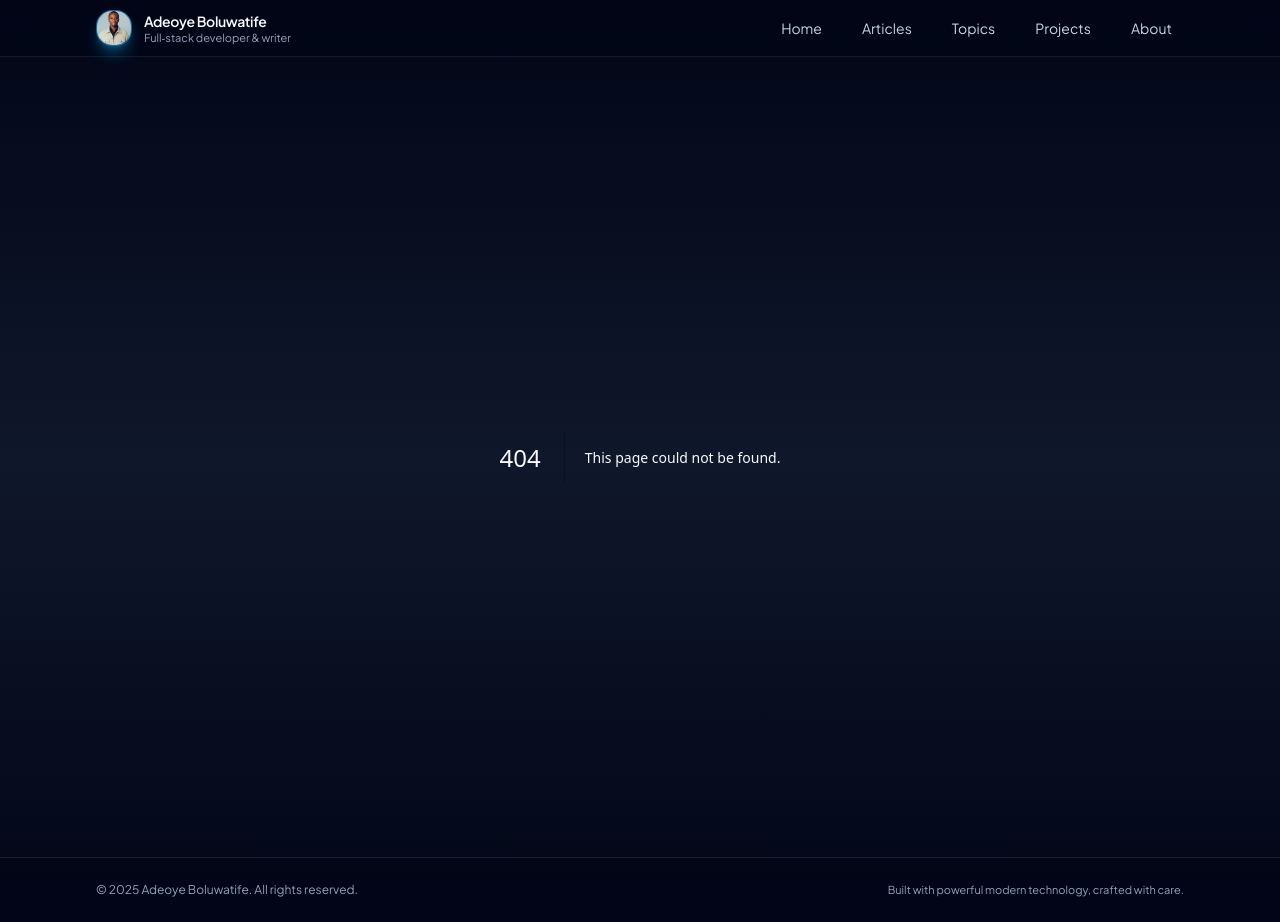
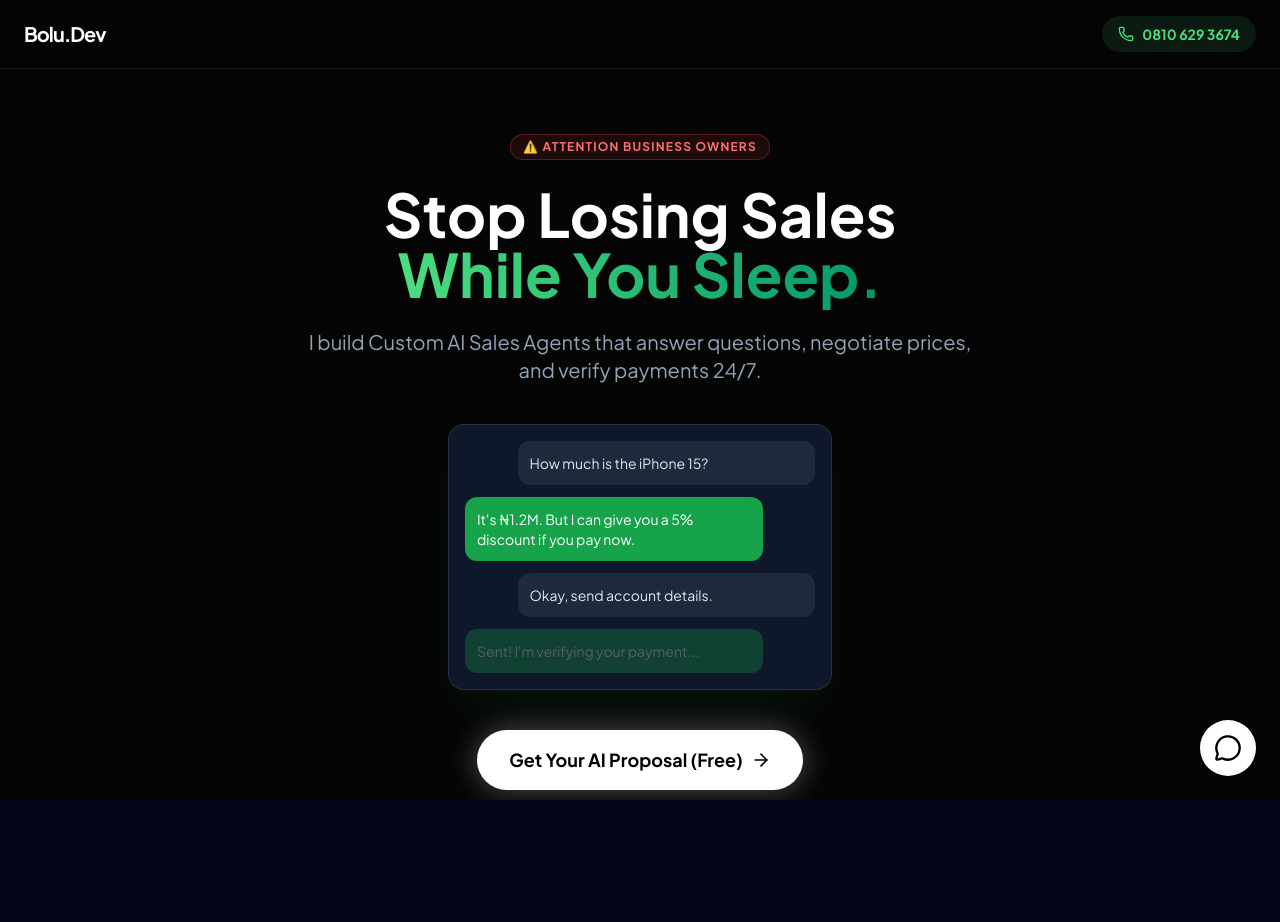
Before and after one commit to boluadeoye/world-class-blog-frontend, a Next.js app: page /ai-offer in a window 1280 px wide. Before the commit this address had no page. After the commit the page ends 800 px from the top, so only its background shows below. Built offline with nearby package versions, Linux system fonts and the light colour scheme.

Commit message:
Feat: Add high-conversion AI Offer landing page for ads

```diff
--- /dev/null
+++ b/src/app/ai-offer/page.js
@@ -0,0 +1,183 @@
+"use client";
+import { useState, useEffect } from "react";
+import { motion } from "framer-motion";
+import { Phone, ShieldAlert, Zap, BrainCircuit, MessageCircle, CheckCircle, ArrowRight } from "lucide-react";
+import Link from "next/link";
+import Image from "next/image";
+
+export default function AIOfferPage() {
+  // Simulated Chat Animation State
+  const [chatStep, setChatStep] = useState(0);
+
+  useEffect(() => {
+    const timer = setInterval(() => {
+      setChatStep((prev) => (prev + 1) % 4);
+    }, 2000);
+    return () => clearInterval(timer);
+  }, []);
+
+  const chatMessages = [
+    { role: "user", text: "How much is the iPhone 15?" },
+    { role: "bot", text: "It's ₦1.2M. But I can give you a 5% discount if you pay now." },
+    { role: "user", text: "Okay, send account details." },
+    { role: "bot", text: "Sent! I'm verifying your payment..." }
+  ];
+
+  return (
+    // Z-INDEX 9999 forces this page to cover the global header/footer (Leaky Bucket Rule)
+    <main className="fixed inset-0 z-[9999] bg-[#050505] text-white overflow-y-auto font-sans selection:bg-green-500/30">
+
+      {/* === SECTION A: MINIMALIST HEADER === */}
+      <nav className="sticky top-0 z-50 bg-[#050505]/90 backdrop-blur-md border-b border-white/10 px-6 py-4 flex justify-between items-center">
+        <div className="font-bold text-xl tracking-tighter">Bolu.Dev</div>
+        <a href="tel:+2348106293674" className="flex items-center gap-2 text-sm font-bold text-green-400 bg-green-400/10 px-4 py-2 rounded-full hover:bg-green-400/20 transition-colors">
+          <Phone size={16} /> 0810 629 3674
+        </a>
+      </nav>
+
+      {/* === SECTION B: HERO (THE HOOK) === */}
+      <section className="px-6 pt-16 pb-20 text-center max-w-4xl mx-auto">
+        <motion.div
+          initial={{ opacity: 0, y: 20 }}
+          animate={{ opacity: 1, y: 0 }}
+          className="inline-block px-3 py-1 mb-6 rounded-full border border-red-500/30 bg-red-500/10 text-red-400 text-xs font-bold uppercase tracking-widest"
+        >
+          ⚠️ Attention Business Owners
+        </motion.div>
+
+        <h1 className="text-4xl md:text-6xl font-bold leading-tight mb-6">
+          Stop Losing Sales <br/>
+          <span className="text-transparent bg-clip-text bg-gradient-to-r from-green-400 to-emerald-600">While You Sleep.</span>
+        </h1>
+
+        <p className="text-slate-400 text-lg md:text-xl mb-10 max-w-2xl mx-auto">
+          I build Custom AI Sales Agents that answer questions, negotiate prices, and verify payments 24/7.
+        </p>
+
+        {/* Simulated Chat Visual */}
+        <div className="max-w-sm mx-auto bg-slate-900 rounded-2xl border border-white/10 p-4 mb-10 shadow-2xl shadow-green-900/20">
+          <div className="space-y-3 text-left text-sm">
+            {chatMessages.map((msg, i) => (
+              <motion.div
+                key={i}
+                initial={{ opacity: 0, x: msg.role === 'user' ? 20 : -20 }}
+                animate={{ opacity: i <= chatStep ? 1 : 0.3, x: 0 }}
+                className={`p-3 rounded-xl max-w-[85%] ${msg.role === 'user' ? 'bg-slate-800 ml-auto text-slate-200' : 'bg-green-600 text-white mr-auto'}`}
+              >
+                {msg.text}
+              </motion.div>
+            ))}
+          </div>
+        </div>
+
+        <a href="#contact" className="inline-flex items-center gap-2 px-8 py-4 bg-white text-black rounded-full font-bold text-lg hover:scale-105 transition-transform shadow-[0_0_30px_rgba(255,255,255,0.3)]">
+          Get Your AI Proposal (Free) <ArrowRight size={20} />
+        </a>
+      </section>
+
+      {/* === SECTION C: PAIN & SOLUTION === */}
+      <section className="px-6 py-20 bg-slate-900/50 border-y border-white/5">
+        <div className="max-w-6xl mx-auto grid grid-cols-1 md:grid-cols-3 gap-8">
+
+          {/* Card 1 */}
+          <div className="p-8 rounded-3xl bg-slate-950 border border-white/5 hover:border-red-500/30 transition-colors">
+            <div className="w-12 h-12 rounded-full bg-red-500/10 flex items-center justify-center text-red-500 mb-6">
+              <ShieldAlert size={24} />
+            </div>
+            <h3 className="text-xl font-bold mb-3">Tired of Fake Alerts?</h3>
+            <p className="text-slate-400 leading-relaxed">
+              My AI integrates with your wallet to verify payments <span className="text-white font-bold">before</span> releasing products. Stop getting scammed.
+            </p>
+          </div>
+
+          {/* Card 2 */}
+          <div className="p-8 rounded-3xl bg-slate-950 border border-white/5 hover:border-amber-500/30 transition-colors">
+            <div className="w-12 h-12 rounded-full bg-amber-500/10 flex items-center justify-center text-amber-500 mb-6">
+              <Zap size={24} />
+            </div>
+            <h3 className="text-xl font-bold mb-3">Missed DM = Missed Sale</h3>
+            <p className="text-slate-400 leading-relaxed">
+              My AI replies in 1 second, day or night. Never lose a customer to a slow response again. Speed kills competition.
+            </p>
+          </div>
+
+          {/* Card 3 */}
+          <div className="p-8 rounded-3xl bg-slate-950 border border-white/5 hover:border-green-500/30 transition-colors">
+            <div className="w-12 h-12 rounded-full bg-green-500/10 flex items-center justify-center text-green-500 mb-6">
+              <BrainCircuit size={24} />
+            </div>
+            <h3 className="text-xl font-bold mb-3">Your Digital Salesman</h3>
+            <p className="text-slate-400 leading-relaxed">
+              Not just a chatbot. It knows your inventory, your prices, and can negotiate deals based on your rules.
+            </p>
+          </div>
+
+        </div>
+      </section>
+
+      {/* === SECTION D: PORTFOLIO PROOF === */}
+      <section className="px-6 py-20 max-w-5xl mx-auto">
+        <h2 className="text-3xl font-bold text-center mb-12">Recent Enterprise Deployments</h2>
+
+        <div className="grid grid-cols-1 md:grid-cols-2 gap-8">
+          {/* Project 1 */}
+          <div className="group relative aspect-video bg-slate-900 rounded-2xl overflow-hidden border border-white/10">
+            <div className="absolute inset-0 flex items-center justify-center bg-slate-800">
+              <span className="text-slate-600 font-mono text-xs">PROJECT_SCREENSHOT_1</span>
+            </div>
+            <div className="absolute bottom-0 left-0 w-full p-6 bg-gradient-to-t from-black to-transparent">
+              <h3 className="font-bold text-lg">The E-Learning Citadel</h3>
+              <p className="text-slate-300 text-sm">Full-stack educational platform.</p>
+            </div>
+          </div>
+
+          {/* Project 2 */}
+          <div className="group relative aspect-video bg-slate-900 rounded-2xl overflow-hidden border border-white/10">
+            <div className="absolute inset-0 flex items-center justify-center bg-slate-800">
+              <span className="text-slate-600 font-mono text-xs">PROJECT_SCREENSHOT_2</span>
+            </div>
+            <div className="absolute bottom-0 left-0 w-full p-6 bg-gradient-to-t from-black to-transparent">
+              <h3 className="font-bold text-lg">Nexus-Commerce</h3>
+              <p className="text-slate-300 text-sm">Multi-vendor architecture.</p>
+            </div>
+          </div>
+        </div>
+      </section>
+
+      {/* === SECTION F: THE CLOSE (CTA) === */}
+      <section id="contact" className="px-6 py-24 bg-green-900/10 border-t border-green-500/20 text-center">
+        <div className="max-w-2xl mx-auto">
+          <h2 className="text-3xl md:text-5xl font-bold mb-6">Ready to Automate Your Business?</h2>
+          <p className="text-slate-400 mb-10 text-lg">
+            I only take 3 clients per month to ensure quality. Secure your slot now.
+          </p>
+
+          <a
+            href="https://wa.me/2348106293674?text=Hi%20Bolu%2C%20I%20saw%20your%20ad%20about%20AI%20Chatbots.%20I%27m%20interested."
+            target="_blank"
+            className="inline-flex items-center gap-3 px-8 py-4 bg-[#25D366] text-white rounded-full font-bold text-lg hover:scale-105 transition-transform shadow-xl shadow-green-500/20"
+          >
+            <MessageCircle size={24} fill="white" className="text-[#25D366]" />
+            Chat on WhatsApp
+          </a>
+
+          <p className="mt-6 text-xs text-slate-500 uppercase tracking-widest">
+            <CheckCircle size={12} className="inline mr-1 text-green-500" />
+            Response time: Under 5 mins
+          </p>
+        </div>
+      </section>
+
+      {/* === FLOATING WIDGET === */}
+      <div className="fixed bottom-6 right-6 z-50">
+        <a
+          href="https://wa.me/2348106293674?text=Hi%20Bolu%2C%20I%20have%20a%20question."
+          className="flex items-center justify-center w-14 h-14 bg-white text-black rounded-full shadow-2xl hover:scale-110 transition-transform"
+        >
+          <MessageCircle size={28} />
+        </a>
+      </div>
+
+    </main>
+  );
+}
```
